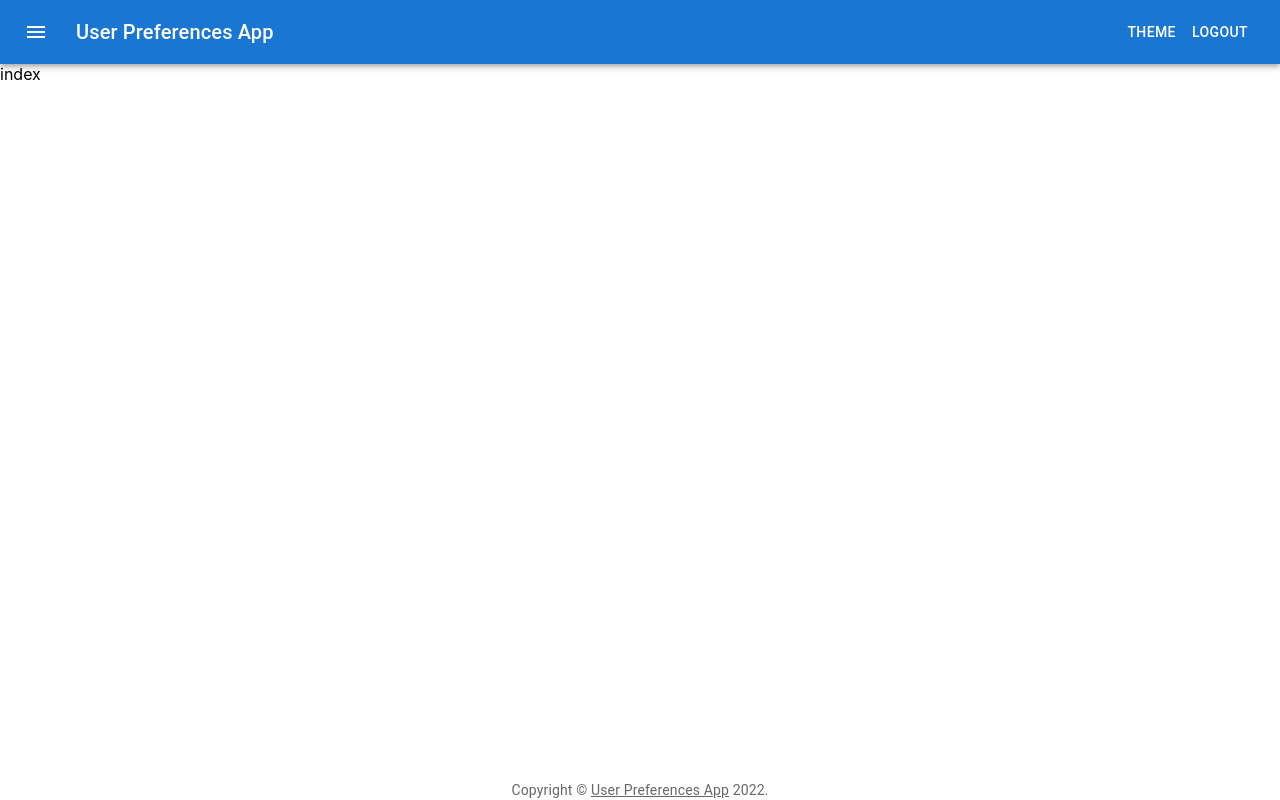
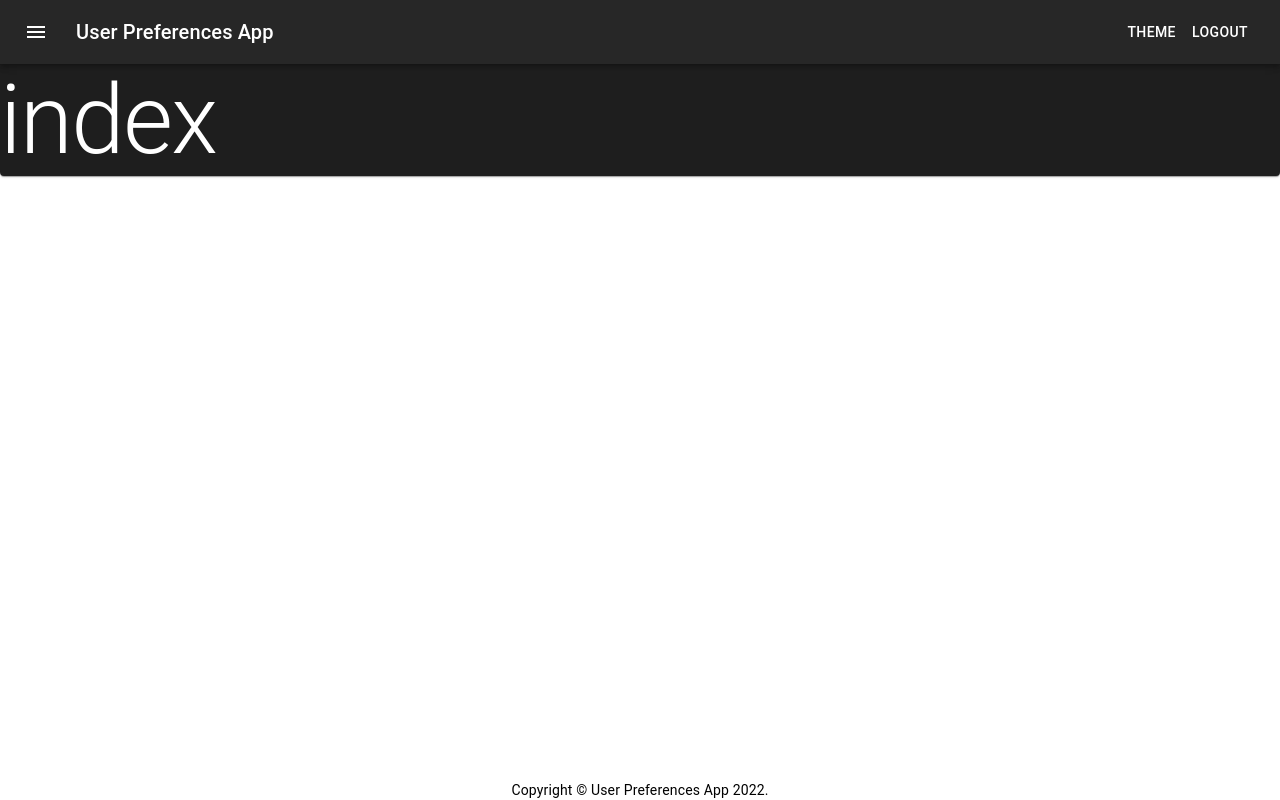
Before and after one commit to send2abhishek/user-preferences, a React (Create React App) app in the folder client/: page /home in a window 1280 px wide. Built offline with nearby package versions, Linux system fonts and the light colour scheme.

Commit message:
feat: Add theme config

```diff
--- a/client/src/components/footer/index.jsx
+++ b/client/src/components/footer/index.jsx
@@ -6,15 +6,12 @@ const Copyright = (props) => {
     <Grid container>
       <Typography
         variant="body2"
-        color="text.secondary"
         align="center"
         {...props}
-        sx={{ position: "fixed", bottom: "0", width: "100%" }}
+        sx={{ position: "fixed", bottom: "0", width: "100%", color: "black" }}
       >
-        {"Copyright © "}
-        <Link color="inherit" href="https://mui.com/">
-          User Preferences App
-        </Link>{" "}
+        {"Copyright ©  User Preferences App "}
+
         {new Date().getFullYear()}
         {"."}
       </Typography>
--- a/client/src/components/home/index.jsx
+++ b/client/src/components/home/index.jsx
@@ -1,7 +1,12 @@
+import { Typography } from "@mui/material";
 import React from "react";
 
 const Home = () => {
-  return <div>index</div>;
+  return (
+    <div>
+      <Typography variant="h1">index</Typography>
+    </div>
+  );
 };
 
 export default Home;
--- a/client/src/containers/layout/index.jsx
+++ b/client/src/containers/layout/index.jsx
@@ -1,15 +1,33 @@
 import React from "react";
+import useMediaQuery from "@mui/material/useMediaQuery";
+import { ThemeProvider, createTheme, Paper } from "@mui/material";
+
 import Aux from "hoc/Auxiliary";
 import Header from "components/header/";
 import Footer from "components/footer/";
 
 const Layout = (props) => {
+  const prefersDarkMode = useMediaQuery("(prefers-color-scheme: dark)");
+
+  const theme = React.useMemo(
+    () =>
+      createTheme({
+        palette: {
+          mode: prefersDarkMode ? "dark" : "dark",
+        },
+      }),
+    [prefersDarkMode]
+  );
   return (
     <Aux>
       <main>
-        <Header />
-        <div>{props.children}</div>
-        <Footer />
+        <ThemeProvider theme={theme}>
+          <Paper>
+            <Header />
+            <div>{props.children}</div>
+            <Footer />
+          </Paper>
+        </ThemeProvider>
       </main>
     </Aux>
   );
```
